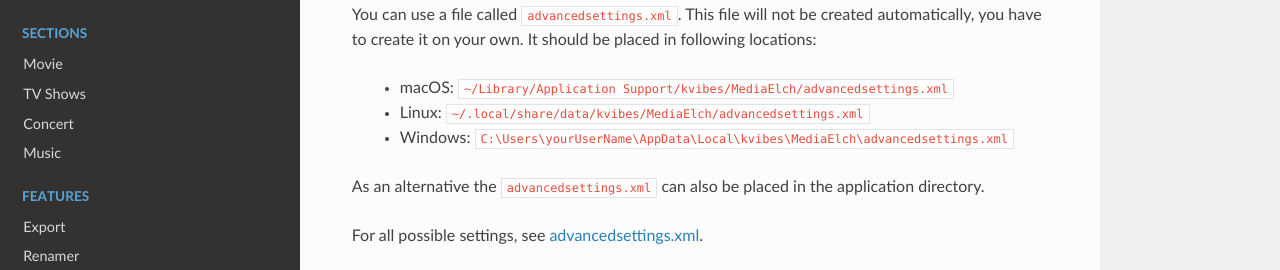
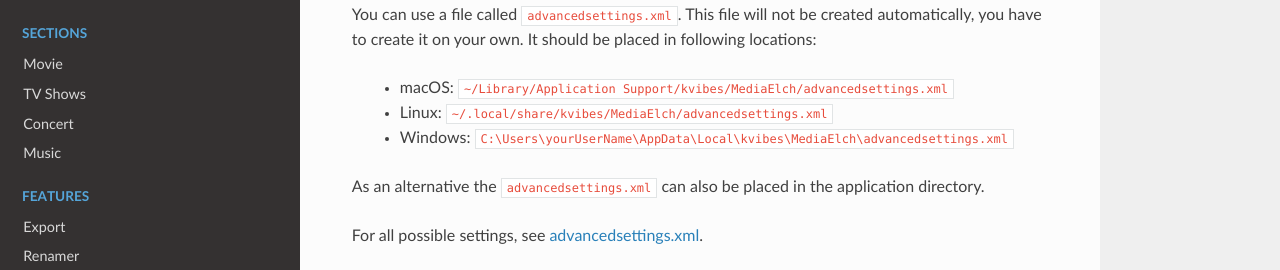
Before and after one commit to mediaelch/mediaelch-doc, a Sphinx documentation site: the page built from docs/source/settings.rst, in a window 1280 px wide and 900 px high, scrolled down 681 px. Shown: the part 463-733 px from the top of the window. Built offline with Sphinx 7.4.7 and the Read the Docs theme 2.0.0, drawn with Linux system fonts in a browser that asks for light colours; pages that are not in the unit, such as notebooks, are missing from menus.

Commit message:
[Config] Fix linux settings path

```diff
--- a/docs/source/export/create-theme.rst
+++ b/docs/source/export/create-theme.rst
@@ -16,7 +16,7 @@
 The files will be located at the following places:
 
  - Mac OS: ``/Users/username/Library/Application Support/kvibes/MediaElch/export_themes/dummy``
- - Linux: ``/home/username/.local/share/data/kvibes/MediaElch/export_themes/dummy``
+ - Linux: ``/home/username/.local/share/kvibes/MediaElch/export_themes/dummy``
  - Windows: ``C:\Users\username\AppData\Local\kvibes\MediaElch\export_themes\dummy``
 
 Now just rename the dummy folder as you like. The new name should not
--- a/docs/source/faq.rst
+++ b/docs/source/faq.rst
@@ -19,7 +19,7 @@
 storage locations depending on your OS:
 
  * macOS: ``~/Library/Application Support/kvibes/MediaElch/``
- * Linux: ``~/.local/share/data/kvibes/MediaElch/``
+ * Linux: ``~/.local/share/kvibes/MediaElch/``
  * Windows: ``C:\Users\yourUserName\AppData\Local\kvibes\MediaElch\``
 
 If you are using the portable mode (only available on Windows) then all settings
--- a/docs/source/settings.rst
+++ b/docs/source/settings.rst
@@ -39,7 +39,7 @@
 automatically, you have to create it on your own. It should be placed in following locations:
 
  - macOS: ``~/Library/Application Support/kvibes/MediaElch/advancedsettings.xml``
- - Linux: ``~/.local/share/data/kvibes/MediaElch/advancedsettings.xml``
+ - Linux: ``~/.local/share/kvibes/MediaElch/advancedsettings.xml``
  - Windows: ``C:\Users\yourUserName\AppData\Local\kvibes\MediaElch\advancedsettings.xml``
 
 As an alternative the ``advancedsettings.xml`` can also be placed in the application directory.
```
